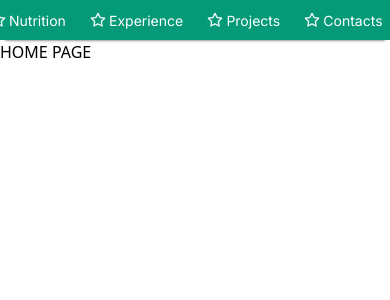
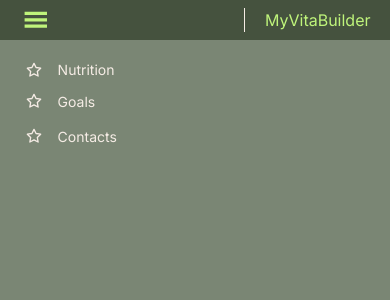
Before and after one commit to MarcoFz7/MyVitaBuilder, a Next.js app: page / in a window 390 px wide. Shown: the top 300 px of the page. Built offline with nearby package versions, Linux system fonts and the light colour scheme.

Commit message:
#comment completing the navbar to change to sidebar when screen is small (some fixes and improvements needed)

```diff
--- a/app/components/navbar/navbar.css
+++ b/app/components/navbar/navbar.css
@@ -6,7 +6,7 @@
 .navbar {
     width: 100vw;
     height: 2.5rem;
-    background: rgb(var(--green-blueish-rgb));
+    background: rgb(var(--dark-green-rgb));
     position: fixed;
     top: 0;
     left: 0;
@@ -18,7 +18,113 @@
     display: flex;
     flex-direction: row;
     align-items: center;
+}
+
+.navbar-container-info {
+    height: 100%;
+    width: 30%;
+    display: flex;
+    flex-direction: row;
+    align-items: center;
+
+    left: 5%;
+}
+
+.navbar-container-paths {
+    height: 100%;
+    width: 70%;
+    display: flex;
+    flex-direction: row;
+    align-items: center;
+    justify-content: right;
+
+    margin-right: 5%;
+}
+
+.sidebar-container-paths {
+    position: absolute;
+
+    right: 0;
+    top: 2.5rem;
+    height: 100vh;
+    width: 100%;
+
+    background-color: rgb(var(--sidebar-dark-green-rgb));
+
+    display: flex;
+    flex-direction: column;
+
+    padding-top: 0.75rem;
+
+    transition: right 0.2s ease-out 0.15s;
+}
+
+.sidebar-container-paths-closed {
+    position: absolute;
+
+    right: 100%;
+    top: 2.5rem;
+    height: 100vh;
+    width: 100%;
+
+    background-color: rgb(var(--sidebar-dark-green-rgb));
+
+    display: flex;
+    flex-direction: column;
+
+    padding-top: 0.75rem;
+
+    transition: right 0.2s ease-out 0.15s;
+}
+
+.navbar-app-name {
+    position: fixed;
+
+    left: 5%;
+
+    color: rgb(var(--lemon-green-rgb));
+    padding-right: 20px;
+    border-right: 1px solid rgb(var(--light-smoke-rgb));
+}
+
+.navbar-app-name-small-screen {
+    position: fixed;
+
+    right: 5%;
+
+    color: rgb(var(--lemon-green-rgb));
+    padding-left: 20px;
+    border-left: 1px solid rgb(var(--light-smoke-rgb));
+}
+
+.openclose-navbar-btn, .openclose-navbar-btn-closed {
+    position: fixed;
+
+    left: 5%;
+
+    color: rgb(var(--light-smoke-rgb));
+    border-radius: 0.1rem;
+
+    width: 2rem;
+    height: 2rem;
+
+    display: flex;
     justify-content: center;
+    align-items: center;
+}
+
+.openclose-navbar-btn {
+    color: rgb(var(--lemon-green-rgb));
+}
+
+.openclose-navbar-btn svg, .openclose-navbar-btn-closed svg {
+    width: 80%;
+    height: auto;
+}
+
+.openclose-navbar-btn:hover, .openclose-navbar-btn-closed:hover  {
+    color: rgb(var(--light-green-rgb));
+    transition: ease 0.5s;
 }
 
 .options {
@@ -29,6 +135,19 @@
     justify-content: center;
 }
 
+.options-small-screen {
+    position: relative;
+    left: 5.75%;
+
+    gap: 0.5rem;
+    padding-right: 10%;
+}
+.options-small-screen .option {
+    gap: 1rem;
+    margin-top: 0.25rem;
+    margin-bottom: 0.25rem;
+}
+
 .option {
     display: flex;
     align-items: center;
@@ -36,33 +155,37 @@
     padding: 0.2rem 0.3rem 0.2rem 0.2rem;
     margin-right: 1rem;
     cursor: pointer;
-    border-radius: 0.25rem;
+    border-radius: 0.1rem;
     transition: color 1s, color 0.2s, box-shadow 0.2s;
 }
 
+.option:hover {
+    box-shadow: inset 0 -10px 10px -10px rgba(var(--light-smoke-rgb), 0.3);
+}
+.option.group:hover .icon, .option.group:hover .link-text {
+    color: rgb(var(--light-green-rgb));
+}
+
 .option.clicked-option {
-    box-shadow: 1px 1px 2.5px rgba(var(--black-rgb), 0.5);
+    box-shadow: inset 0 -10px 10px -10px rgba(var(--light-smoke-rgb), 0.6);
+}
+.option.clicked-option:hover {
+    box-shadow: inset 0 -10px 10px -10px rgba(var(--light-smoke-rgb), 0.6) !important;
 }
 .option.clicked-option .icon, .option.clicked-option .link-text {
-    color: rgb(var(--light-green-rgb));
+    color: rgb(var(--lemon-green-rgb));
 }
 .option.clicked-option:hover .icon, .option.clicked-option:hover .link-text {
-    color: rgb(var(--light-green-rgb)) !important;
-}
-.option:hover {
-    box-shadow: 1px 1px 2.5px rgba(var(--black-rgb), 0.5);
-}
-.option.group:hover .icon, .option.group:hover .link-text {
-    color: rgba(var(--black-rgb));
+    color: rgb(var(--lemon-green-rgb)) !important;
 }
 
 .icon {
     font-size: 16px;
-    color: rgb(var(--white-rgb), 0.95);
+    color: rgb(var(--light-smoke-rgb));
 }
 
 .link-text {
     font-size: 14px;
     font-weight: 600;
-    color: rgb(var(--white-rgb));
+    color: rgb(var(--light-smoke-rgb));
 }
--- a/app/components/navbar/navbar.tsx
+++ b/app/components/navbar/navbar.tsx
@@ -18,13 +18,8 @@ const menuMainItems=[
       icon:<TbStar/>
   },
   {
-      path:"/experience",
-      name:"Experience",
-      icon:<TbStar/>
-  },
-  {
-      path:"/projects",
-      name:"Projects",
+      path:"/goals",
+      name:"Goals",
       icon:<TbStar/>
   }
 ]
@@ -37,13 +32,54 @@ const menuSecondaryItems=[
   }
 ]
 
+// Custom hook to get the width of the largest (in 99% of cases) element in experiences list
+function useWindowWidth() {
+  const [width, setWidth] = useState(0);
+
+  useEffect(() => {
+    function updateWidth() {
+      setWidth(window.innerWidth);
+    }
+    // Call initially to get the width
+    updateWidth();
+    // Add resize event listener
+    window.addEventListener("resize", updateWidth);
+
+    return () => {
+      // Cleanup event listener
+      window.removeEventListener("resize", updateWidth);
+    };
+  }, []);
+
+  return width;
+}
+
 
 export default function SideNavBar() {
-    const [isNavbarOpen, setIsNavbarOpen] = useState(true);
     const [clickedMainIndex, setClickedMainIndex] = useState(-1);
     const [clickedSecondaryIndex, setClickedSecondaryIndex] = useState(-1);
 
     const currentPage = usePathname();
+    var width = useWindowWidth();
+
+    const [isNavbarOpen, setIsNavbarOpen] = useState(width <= 700);
+    const [isSmallScreen, setIsSmallScreen] = useState(width <= 700);
+
+    useEffect(() => {
+      if (width <= 700) {
+        if (!isSmallScreen) {
+          setIsSmallScreen(true);
+        }
+        else
+        {
+          return;
+        }
+      }
+
+      if (width > 700 && isSmallScreen) {
+        setIsSmallScreen(false);
+      }
+    }, [width]);
 
     // Used to set the corresponding navigation item as selected on refresh/start
     useEffect(() => {
@@ -71,11 +107,29 @@ export default function SideNavBar() {
 
     const handleMainItemClick = (index: number) => {
       setClickedSecondaryIndex(-1);
+
+      // Check if is small screen (width)
+      // if is small screen
+      if (window.innerWidth <= 700 && index != clickedMainIndex) {
+        toggleNavbar();
+
+        resetNavbarLogic();
+      }
+
       setClickedMainIndex(index);
     };
 
     const handleSecondaryItemClick = (index: number) => {
       setClickedMainIndex(-1);
+
+      // Check if is small screen (width)
+      // if is small screen
+      if (window.innerWidth <= 825 && index != clickedSecondaryIndex) {
+        toggleNavbar();
+
+        resetNavbarLogic();
+      }
+
       setClickedSecondaryIndex(index);
     };
 
@@ -95,12 +149,18 @@ export default function SideNavBar() {
 
     return (
         <div className='navbar-panel'>
+          <div className='navbar'>
+            <div className='navbar-container'>
+              <div className='navbar-container-info'>
+                {isSmallScreen ?
                 <button type='button' title='Open/Close Navbar' className={`openclose-navbar-btn${isNavbarOpen ? '' : '-closed'}`} onClick={toggleNavbar}>
                   <GiHamburgerMenu/>
                 </button>
-          <div className={`navbar${isNavbarOpen ? '' : '-closed'}`}>
-            <div className='navbar-container'>
-              <div className='options'>
+                : null }
+                <h3 className={`${inter.className} navbar-app-name${isSmallScreen ? '-small-screen' : ''}`}>MyVitaBuilder</h3>
+              </div>
+              <div className={isSmallScreen ? `sidebar-container-paths${isNavbarOpen ? '' : '-closed'}` : 'navbar-container-paths'}>
+                <div className={`options${isSmallScreen ? '-small-screen' : ''}`}>
                   {
                       menuMainItems.map((item, index) => (
                           <Link href={item.path} key={index} className={`option group ${clickedMainIndex === index ? 'clicked-option' : ''}`} onClick={() => handleMainItemClick(index)}>
@@ -110,7 +170,7 @@ export default function SideNavBar() {
                       ))
                   }
                 </div>
-              <div className='options'>
+                <div className={`options${isSmallScreen ? '-small-screen' : ''}`}>
                   {
                       menuSecondaryItems.map((item, index) => (
                           <Link href={item.path} key={index} className={`option group ${clickedSecondaryIndex === index ? 'clicked-option' : ''}`} onClick={() => handleSecondaryItemClick(index)}>
@@ -123,5 +183,6 @@ export default function SideNavBar() {
               </div>
             </div>
           </div>
+        </div>
     )
 }
```
Lines whose indentation alone changed are shown as unchanged.
